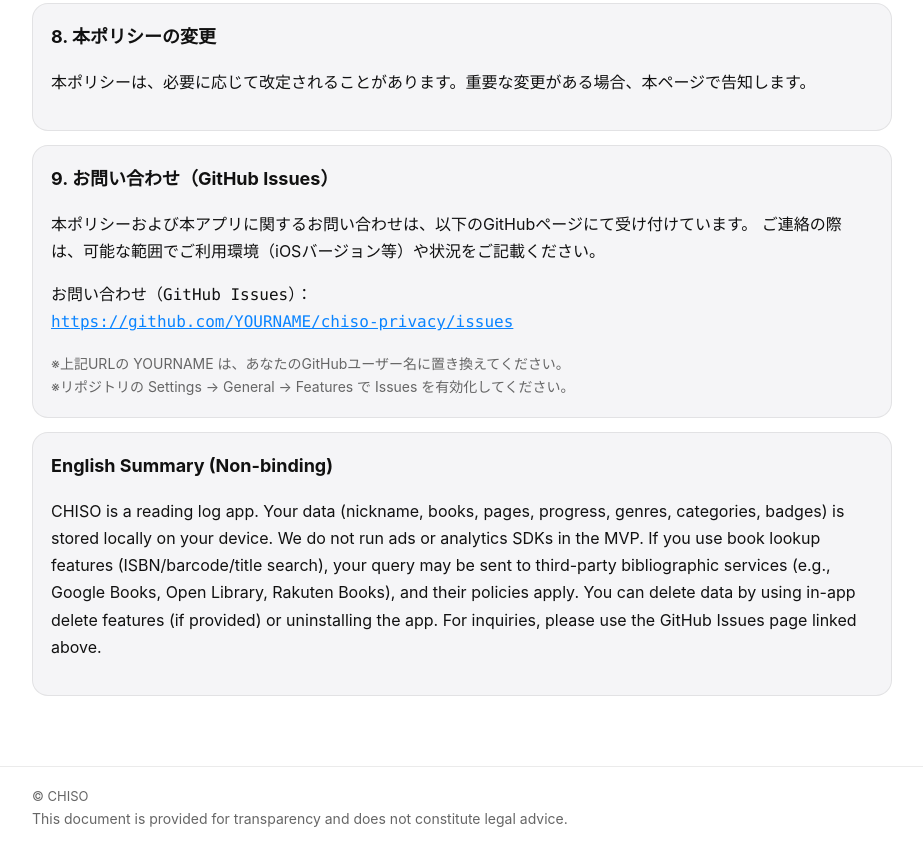
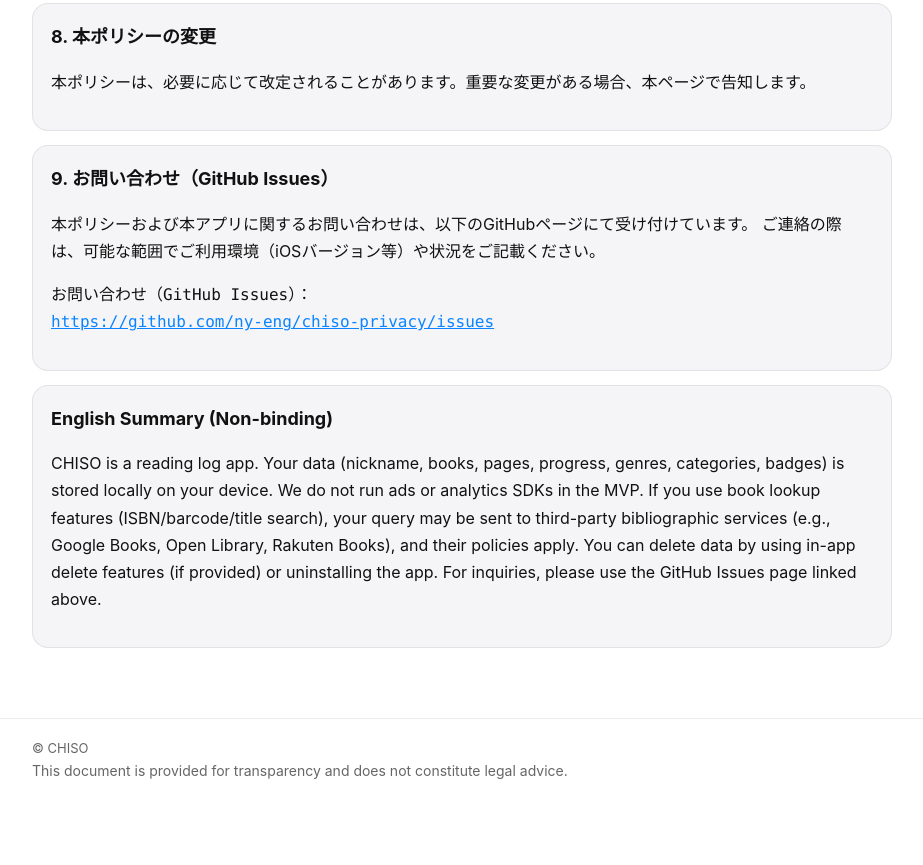
Before and after one commit to Ny-eng/Chiso-privacy, a plain HTML site: page index.html in a window 1280 px wide. Shown: the part 1947-2812 px from the top of the page, without its empty margins (178-1101 px from the left). After the commit the page ends 2770 px from the top, so only its background shows below. Drawn offline with Linux system fonts and the light colour scheme.

Commit message:
Fix GitHub Issues link and clean up text
Updated GitHub Issues link and removed instructions.

```diff
--- a/index.html
+++ b/index.html
@@ -175,13 +175,11 @@
     <p class="mono">
       お問い合わせ（GitHub Issues）：<br />
       <a href="https://github.com/YOURNAME/chiso-privacy/issues" target="_blank" rel="noopener noreferrer">
-        https://github.com/YOURNAME/chiso-privacy/issues
+        https://github.com/ny-eng/chiso-privacy/issues
       </a>
     </p>
-    <p class="sub">
-      ※上記URLの YOURNAME は、あなたのGitHubユーザー名に置き換えてください。<br />
-      ※リポジトリの Settings → General → Features で Issues を有効化してください。
-    </p>
+
+
   </div>
 
   <div class="card">
```
